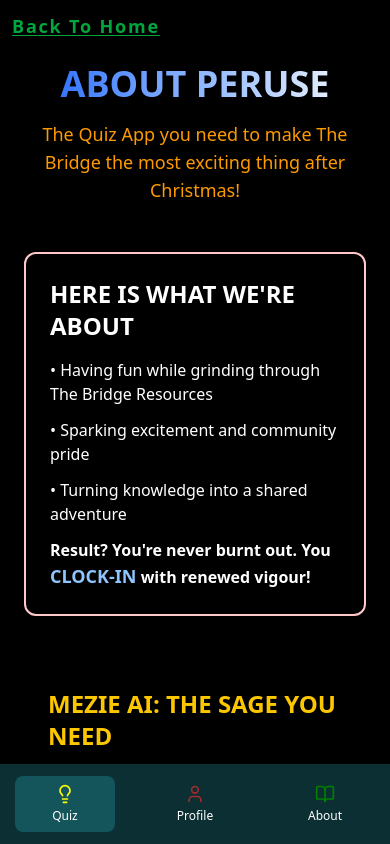
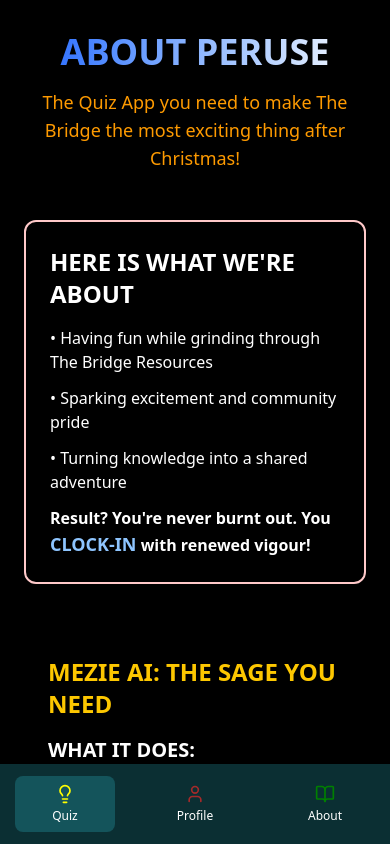
Before and after one commit to Oisasoje/Peruse, a Next.js app: page /about-peruse in a window 390 px wide. Shown: the top 844 px of the page. Built offline with nearby package versions, Linux system fonts and the light colour scheme; no server answers.

Commit message:
Removed Back To Home for mobile

```diff
--- a/src/app/about-peruse/page.tsx
+++ b/src/app/about-peruse/page.tsx
@@ -7,11 +7,11 @@ export default function AboutPage() {
     <div className="min-h-screen bg-black py-8 px-4 sm:py-12 sm:px-6 lg:py-16">
       <Link
         href={"/take-quiz"}
-        className="underline underline-offset-2 fixed top-3  left-3 text-green-600 cursor-pointer text-lg font-extrabold tracking-widest hover:text-green-700"
+        className="underline hidden md:block underline-offset-2 fixed top-3  left-3 text-green-600 cursor-pointer text-lg font-extrabold tracking-widest hover:text-green-700"
       >
         Back To Home
       </Link>
-      <div className="max-w-3xl mt-8 md:mt-0 mx-auto">
+      <div className="max-w-3xl md:mt-0 mx-auto">
         {/* Header */}
         <header className="text-center mb-12 sm:mb-16">
           <h1 className="text-4xl sm:text-5xl lg:text-6xl font-black bg-clip-text text-transparent bg-gradient-to-r from-blue-600 to-white mb-4 px-2">
```
